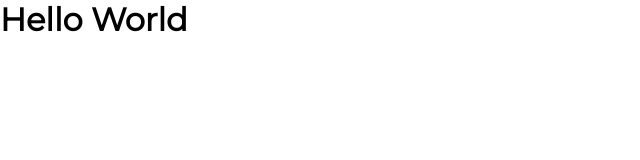
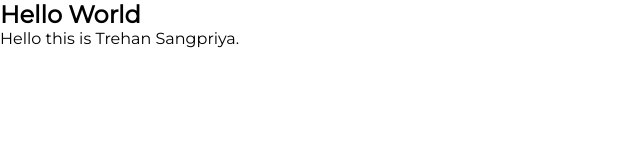
Before and after one commit to trehansangpriya/wallpaperApp, a plain HTML site: page index.html in a window 1280 px wide. Shown: the whole page, without its empty margins (0-640 px from the left). Drawn offline with Linux system fonts and the light colour scheme.

Commit message:
Init Commit

```diff
--- a/index.html
+++ b/index.html
@@ -10,7 +10,10 @@
 </head>
 
 <body>
-    <h1>Hello World</h1>
+    <h2>Hello World</h2>
+    <p>
+        Hello this is Trehan Sangpriya.
+    </p>
 </body>
 
 </html>
```
